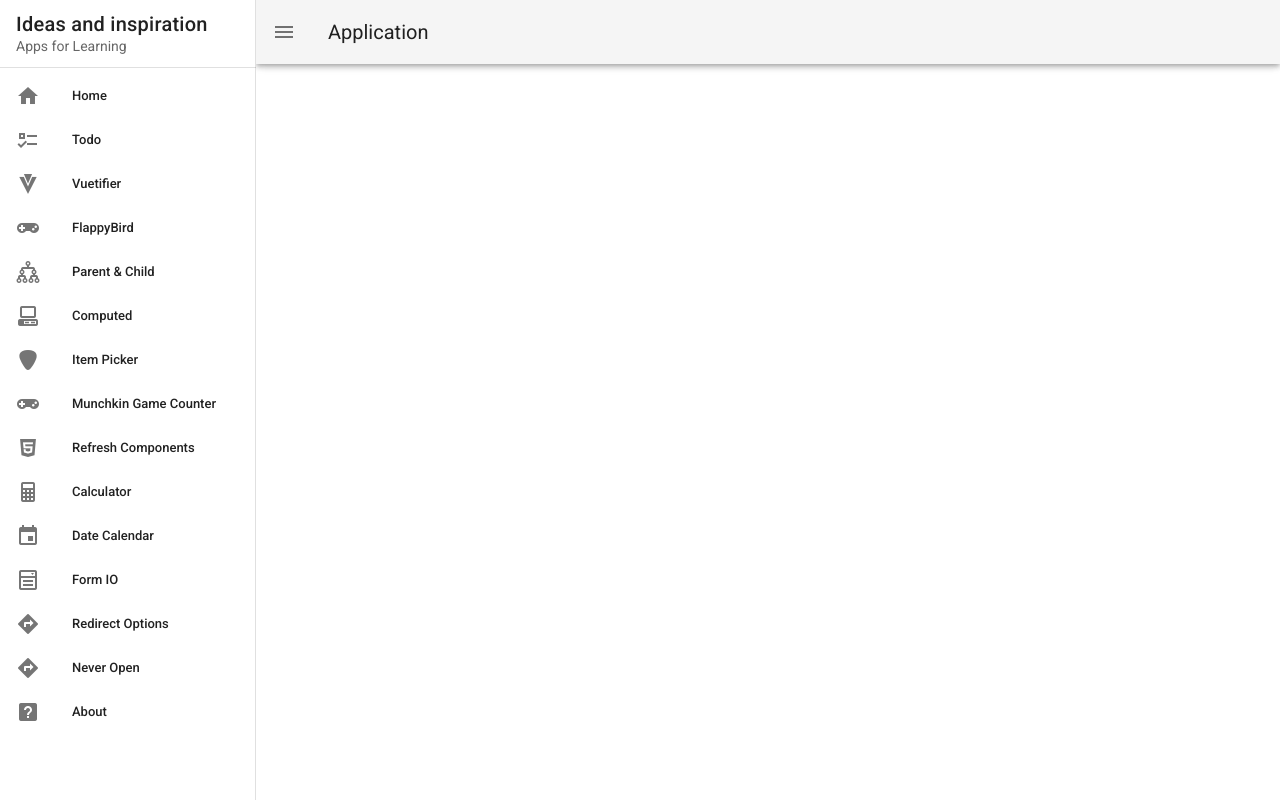
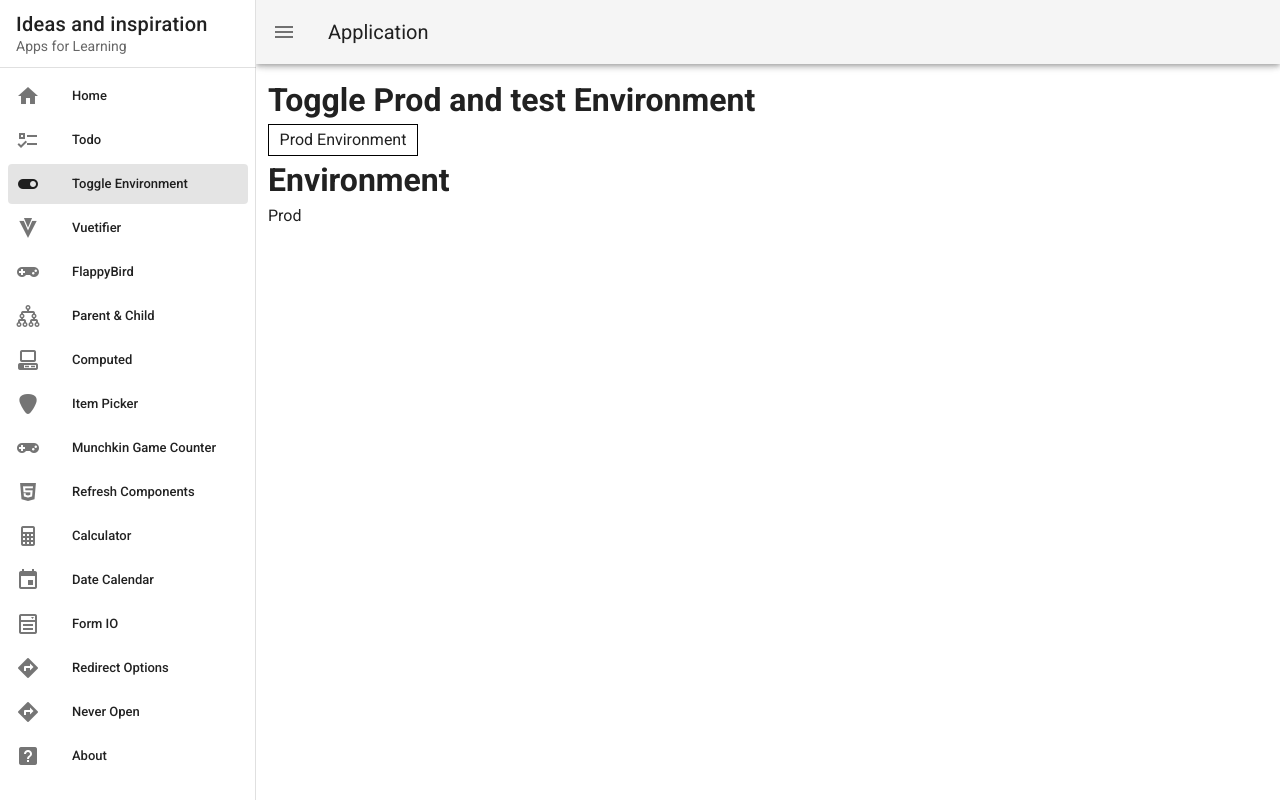
Before and after one commit to temaari/multipurpose-app, a Vue app: page /ToggleProd in a window 1280 px wide. Built offline with nearby package versions, Linux system fonts and the light colour scheme.

Commit message:
adding toggle environment

```diff
--- a/src/App.vue
+++ b/src/App.vue
@@ -57,6 +57,7 @@
 			items: [
 					{ title: 'Home', icon: 'mdi-home', to:'/'},
 					{ title: 'Todo', icon: 'mdi-format-list-checks', to: '/todo' },
+					{ title: 'Toggle Environment', icon: 'mdi-toggle-switch', to: '/ToggleProd' },
 					{ title: 'Vuetifier', icon: 'mdi-vuetify', to: '/Vuetifier' },
 					{ title: 'FlappyBird', icon: 'mdi-controller-classic', to: '/FlappyBird' },
 					{ title: 'Parent & Child', icon: 'mdi-family-tree', to: '/parent' },
--- /dev/null
+++ b/src/Components/Toggle/Environment.vue
@@ -0,0 +1,18 @@
+<template>
+	<div>
+		<h1>Environment</h1>
+		<div>{{ env }}</div>
+	</div>
+</template>
+
+<script>
+export default {
+	props: {
+		env: String,
+	}
+}
+</script>
+
+<style>
+
+</style>
--- a/src/router/index.js
+++ b/src/router/index.js
@@ -19,6 +19,11 @@ const routes = [
 		path: '/FlappyBird',
 		name: 'FlappyBird',
 		component: () => import('../views/FlappyBird.vue')
+	},
+	{
+		path: '/ToggleProd',
+		name: 'ToggleProd',
+		component: () => import('../views/ToggleProd.vue')
 	},
 	{
 		path: '/Vuetifier',
--- /dev/null
+++ b/src/views/ToggleProd.vue
@@ -0,0 +1,45 @@
+<template>
+	<div class="pa-3" >
+		<div><h1>Toggle Prod and test Environment</h1></div>
+		<div><button @click="toggleEnv()" >
+			<span>
+				<span v-show="isProd">Prod </span>
+				<span v-show="!isProd">Test </span>
+				Environment
+			</span>
+		</button></div>
+		<div>
+			<environment v-show="isProd" env="Prod" />
+			<environment v-show="!isProd" env="Test" />
+		</div>
+	</div>
+
+</template>
+
+<script>
+	import Environment from '../components/Toggle/Environment'
+
+	export default {
+		data() {
+			return {
+				isProd: true,
+			}
+		},
+		methods: {
+			toggleEnv() {
+				this.isProd = !this.isProd
+			}
+		},
+		components: {
+			Environment: Environment
+		},
+	}
+</script>
+
+<style scoped>
+	button {
+		border: 1px solid black;
+		padding: 3px;
+		width: 150px;
+	}
+</style>
```
